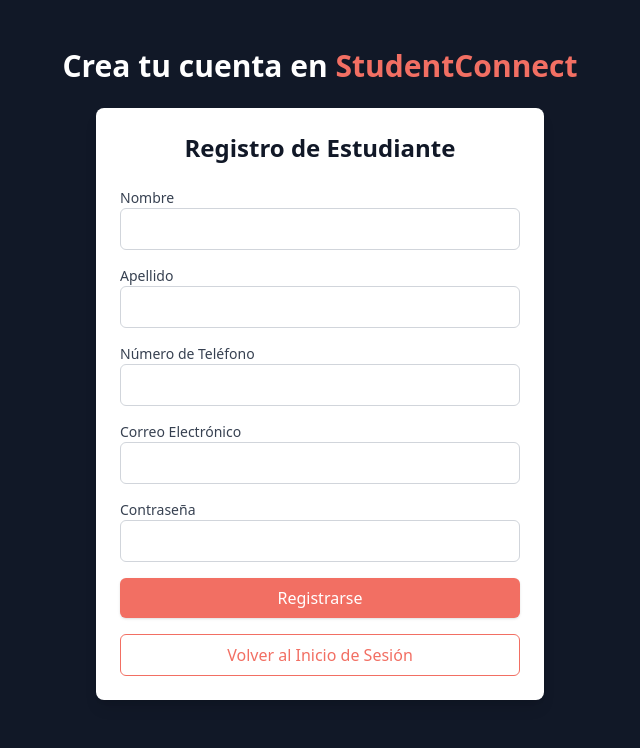
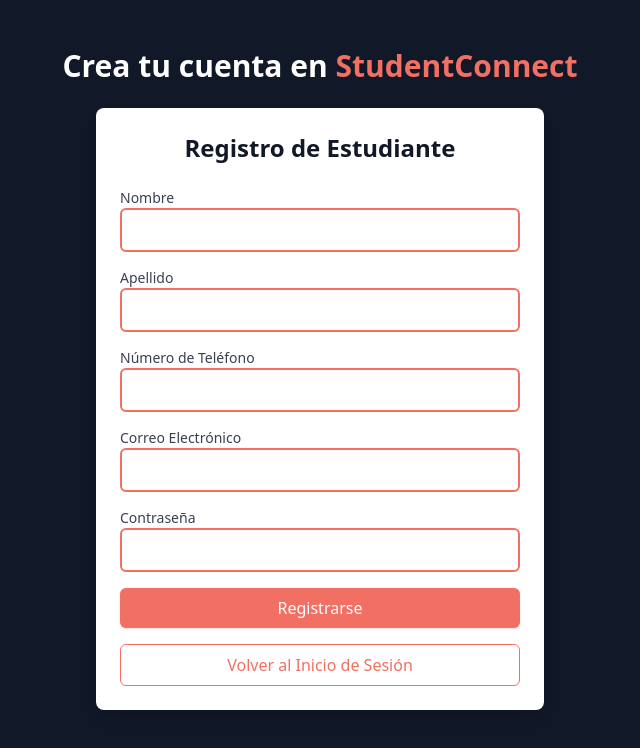
Before and after one commit to Savitar-99/PRUEBASSTUDENTCONNECT, a React (Vite) app: page /register-student in a window 1280 px wide. Shown: the top 748 px of the page, without its empty margins (320-960 px from the left). Built offline with nearby package versions, Linux system fonts and the light colour scheme.

Commit message:
Registro Finalizado

```diff
--- a/src/components/auth/RegisterStudent.tsx
+++ b/src/components/auth/RegisterStudent.tsx
@@ -41,7 +41,7 @@ export function RegisterStudent() {
 
       {/* Formulario */}
       <div className="w-full max-w-md p-6 bg-white rounded-lg shadow-lg">
-        <h2 className="text-2xl font-semibold text-gray-900 text-center mb-6">
+        <h2 className="text-2xl font-bold text-gray-900 text-center mb-6">
           Registro de Estudiante
         </h2>
 
@@ -53,7 +53,7 @@ export function RegisterStudent() {
               type="text"
               value={name}
               onChange={(e) => setName(e.target.value)}
-              className="w-full py-2 px-3 border border-gray-300 rounded-md text-gray-900 focus:ring-2 focus:ring-[#F26F63] focus:outline-none"
+              className="w-full py-2 px-3 border-2 border-[#F26F63] rounded-md text-gray-900 focus:ring-2 focus:ring-[#F26F63] focus:outline-none "
               required
             />
           </div>
@@ -65,7 +65,8 @@ export function RegisterStudent() {
               type="text"
               value={lastName}
               onChange={(e) => setLastName(e.target.value)}
-              className="w-full py-2 px-3 border border-gray-300 rounded-md text-gray-900 focus:ring-2 focus:ring-[#F26F63] focus:outline-none"
+              className="w-full py-2 px-3 border-2 border-[#F26F63] rounded-md text-gray-900 focus:ring-2 focus:ring-[#F26F63] focus:outline-none "
+
               required
             />
           </div>
@@ -77,7 +78,7 @@ export function RegisterStudent() {
               type="tel"
               value={phone}
               onChange={handlePhoneChange}
-              className="w-full py-2 px-3 border border-gray-300 rounded-md text-gray-900 focus:ring-2 focus:ring-[#F26F63] focus:outline-none"
+              className="w-full py-2 px-3 border-2 border-[#F26F63] rounded-md text-gray-900 focus:ring-2 focus:ring-[#F26F63] focus:outline-none "
               pattern="\d{9}"
               title="El número de teléfono debe contener exactamente 9 dígitos."
               required
@@ -91,7 +92,7 @@ export function RegisterStudent() {
               type="email"
               value={email}
               onChange={(e) => setEmail(e.target.value)}
-              className="w-full py-2 px-3 border border-gray-300 rounded-md text-gray-900 focus:ring-2 focus:ring-[#F26F63] focus:outline-none"
+              className="w-full py-2 px-3 border-2 border-[#F26F63] rounded-md text-gray-900 focus:ring-2 focus:ring-[#F26F63] focus:outline-none "
               required
             />
           </div>
@@ -103,7 +104,7 @@ export function RegisterStudent() {
               type="password"
               value={password}
               onChange={(e) => setPassword(e.target.value)}
-              className="w-full py-2 px-3 border border-gray-300 rounded-md text-gray-900 focus:ring-2 focus:ring-[#F26F63] focus:outline-none"
+              className="w-full py-2 px-3 border-2 border-[#F26F63] rounded-md text-gray-900 focus:ring-2 focus:ring-[#F26F63] focus:outline-none "
               required
             />
           </div>
```
